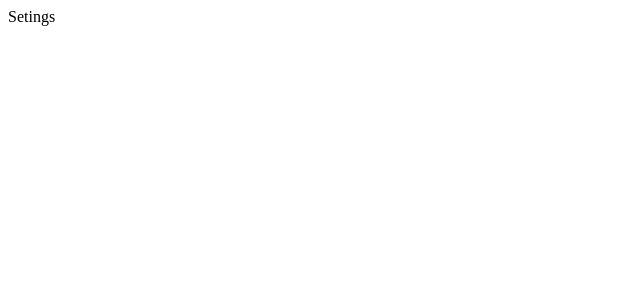
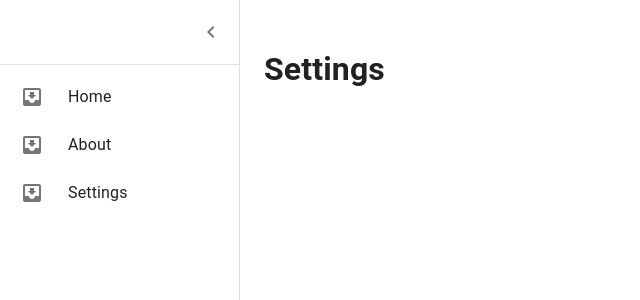
Before and after one commit to shelton15/fake-news, a React (Create React App) app: page /settings in a window 1280 px wide. Shown: the top 300 px of the page, without its empty margins (0-640 px from the left). Built offline with nearby package versions, Linux system fonts and the light colour scheme.

Commit message:
page links created

```diff
--- a/src/App.js
+++ b/src/App.js
@@ -1,5 +1,5 @@
 import React from "react";
-import Sidenav from "./Components/Sidenav";
+// import Sidenav from "./Components/Sidenav";
 import { Routes, Route, BrowserRouter } from "react-router-dom";
 import Home from "./Pages/Home";
 import About from "./Pages/About";
--- a/src/Components/Sidenav.jsx
+++ b/src/Components/Sidenav.jsx
@@ -2,14 +2,10 @@ import * as React from 'react';
 import { styled, useTheme } from '@mui/material/styles';
 import Box from '@mui/material/Box';
 import MuiDrawer from '@mui/material/Drawer';
-import MuiAppBar from '@mui/material/AppBar';
-import Toolbar from '@mui/material/Toolbar';
 import List from '@mui/material/List';
 import CssBaseline from '@mui/material/CssBaseline';
-import Typography from '@mui/material/Typography';
 import Divider from '@mui/material/Divider';
 import IconButton from '@mui/material/IconButton';
-import MenuIcon from '@mui/icons-material/Menu';
 import ChevronLeftIcon from '@mui/icons-material/ChevronLeft';
 import ChevronRightIcon from '@mui/icons-material/ChevronRight';
 import ListItem from '@mui/material/ListItem';
@@ -17,7 +13,8 @@ import ListItemButton from '@mui/material/ListItemButton';
 import ListItemIcon from '@mui/material/ListItemIcon';
 import ListItemText from '@mui/material/ListItemText';
 import InboxIcon from '@mui/icons-material/MoveToInbox';
-import MailIcon from '@mui/icons-material/Mail';
+import {useNavigate} from "react-router-dom";
+
 
 const drawerWidth = 240;
 
@@ -51,24 +48,6 @@ const DrawerHeader = styled('div')(({ theme }) => ({
   ...theme.mixins.toolbar,
 }));
 
-const AppBar = styled(MuiAppBar, {
-  shouldForwardProp: (prop) => prop !== 'open',
-})(({ theme, open }) => ({
-  zIndex: theme.zIndex.drawer + 1,
-  transition: theme.transitions.create(['width', 'margin'], {
-    easing: theme.transitions.easing.sharp,
-    duration: theme.transitions.duration.leavingScreen,
-  }),
-  ...(open && {
-    marginLeft: drawerWidth,
-    width: `calc(100% - ${drawerWidth}px)`,
-    transition: theme.transitions.create(['width', 'margin'], {
-      easing: theme.transitions.easing.sharp,
-      duration: theme.transitions.duration.enteringScreen,
-    }),
-  }),
-}));
-
 const Drawer = styled(MuiDrawer, { shouldForwardProp: (prop) => prop !== 'open' })(
   ({ theme, open }) => ({
     width: drawerWidth,
@@ -89,47 +68,21 @@ const Drawer = styled(MuiDrawer, { shouldForwardProp: (prop) => prop !== 'open'
 export default function Sidenav() {
   const theme = useTheme();
   const [open, setOpen] = React.useState(true);
-
-  const handleDrawerOpen = () => {
-    setOpen(true);
-  };
-
-  const handleDrawerClose = () => {
-    setOpen(false);
-  };
+  const navigate = useNavigate();
 
   return (
     <Box sx={{ display: 'flex' }}>
       <CssBaseline />
-      <AppBar position="fixed" open={open}>
-        <Toolbar>
-          <IconButton
-            color="inherit"
-            aria-label="open drawer"
-            onClick={handleDrawerOpen}
-            edge="start"
-            sx={{
-              marginRight: 5,
-              ...(open && { display: 'none' }),
-            }}
-          >
-            <MenuIcon />
-          </IconButton>
-          <Typography variant="h6" noWrap component="div">
-            Mini variant drawer
-          </Typography>
-        </Toolbar>
-      </AppBar>
+
       <Drawer variant="permanent" open={open}>
         <DrawerHeader>
-          <IconButton onClick={handleDrawerClose}>
+          <IconButton onClick={()=>setOpen(!open)}>
             {theme.direction === 'rtl' ? <ChevronRightIcon /> : <ChevronLeftIcon />}
           </IconButton>
         </DrawerHeader>
         <Divider />
         <List>
-          {['Inbox', 'Starred', 'Send email', 'Drafts'].map((text, index) => (
-            <ListItem key={text} disablePadding sx={{ display: 'block' }}>
+        <ListItem disablePadding sx={{ display: 'block' }} onClick={()=>{navigate("/")}}>
               <ListItemButton
                 sx={{
                   minHeight: 48,
@@ -144,17 +97,12 @@ export default function Sidenav() {
                     justifyContent: 'center',
                   }}
                 >
-                  {index % 2 === 0 ? <InboxIcon /> : <MailIcon />}
+                  <InboxIcon />
                 </ListItemIcon>
-                <ListItemText primary={text} sx={{ opacity: open ? 1 : 0 }} />
+                <ListItemText primary="Home" sx={{ opacity: open ? 1 : 0 }} />
               </ListItemButton>
             </ListItem>
-          ))}
-        </List>
-        <Divider />
-        <List>
-          {['All mail', 'Trash', 'Spam'].map((text, index) => (
-            <ListItem key={text} disablePadding sx={{ display: 'block' }}>
+            <ListItem disablePadding sx={{ display: 'block' }} onClick={()=>{navigate("/about")}}>
               <ListItemButton
                 sx={{
                   minHeight: 48,
@@ -169,44 +117,34 @@ export default function Sidenav() {
                     justifyContent: 'center',
                   }}
                 >
-                  {index % 2 === 0 ? <InboxIcon /> : <MailIcon />}
+                  <InboxIcon />
                 </ListItemIcon>
-                <ListItemText primary={text} sx={{ opacity: open ? 1 : 0 }} />
+                <ListItemText primary="About" sx={{ opacity: open ? 1 : 0 }} />
               </ListItemButton>
             </ListItem>
-          ))}
+            <ListItem disablePadding sx={{ display: 'block' }} onClick={()=>{navigate("/settings")}}>
+              <ListItemButton
+                sx={{
+                  minHeight: 48,
+                  justifyContent: open ? 'initial' : 'center',
+                  px: 2.5,
+                }}
+              >
+                <ListItemIcon
+                  sx={{
+                    minWidth: 0,
+                    mr: open ? 3 : 'auto',
+                    justifyContent: 'center',
+                  }}
+                >
+                  <InboxIcon />
+                </ListItemIcon>
+                <ListItemText primary="Settings" sx={{ opacity: open ? 1 : 0 }} />
+              </ListItemButton>
+            </ListItem>
         </List>
       </Drawer>
-      <Box component="main" sx={{ flexGrow: 1, p: 3 }}>
-        <DrawerHeader />
-        <Typography paragraph>
-          Lorem ipsum dolor sit amet, consectetur adipiscing elit, sed do eiusmod
-          tempor incididunt ut labore et dolore magna aliqua. Rhoncus dolor purus non
-          enim praesent elementum facilisis leo vel. Risus at ultrices mi tempus
-          imperdiet. Semper risus in hendrerit gravida rutrum quisque non tellus.
-          Convallis convallis tellus id interdum velit laoreet id donec ultrices.
-          Odio morbi quis commodo odio aenean sed adipiscing. Amet nisl suscipit
-          adipiscing bibendum est ultricies integer quis. Cursus euismod quis viverra
-          nibh cras. Metus vulputate eu scelerisque felis imperdiet proin fermentum
-          leo. Mauris commodo quis imperdiet massa tincidunt. Cras tincidunt lobortis
-          feugiat vivamus at augue. At augue eget arcu dictum varius duis at
-          consectetur lorem. Velit sed ullamcorper morbi tincidunt. Lorem donec massa
-          sapien faucibus et molestie ac.
-        </Typography>
-        <Typography paragraph>
-          Consequat mauris nunc congue nisi vitae suscipit. Fringilla est ullamcorper
-          eget nulla facilisi etiam dignissim diam. Pulvinar elementum integer enim
-          neque volutpat ac tincidunt. Ornare suspendisse sed nisi lacus sed viverra
-          tellus. Purus sit amet volutpat consequat mauris. Elementum eu facilisis
-          sed odio morbi. Euismod lacinia at quis risus sed vulputate odio. Morbi
-          tincidunt ornare massa eget egestas purus viverra accumsan in. In hendrerit
-          gravida rutrum quisque non tellus orci ac. Pellentesque nec nam aliquam sem
-          et tortor. Habitant morbi tristique senectus et. Adipiscing elit duis
-          tristique sollicitudin nibh sit. Ornare aenean euismod elementum nisi quis
-          eleifend. Commodo viverra maecenas accumsan lacus vel facilisis. Nulla
-          posuere sollicitudin aliquam ultrices sagittis orci a.
-        </Typography>
-      </Box>
+
     </Box>
   );
 }
--- a/src/Pages/About.jsx
+++ b/src/Pages/About.jsx
@@ -1,9 +1,18 @@
 import React from "react";
+import Sidenav from "../Components/Sidenav";
+import { Box } from "@mui/material";
+// import Typography from '@mui/material/Typography';
+
 
 export default function About() {
     return (
-        <div>
-            About
-        </div>
+        <>
+        <Box sx={{display:"flex"}}>
+            <Sidenav/>
+            <Box component="main" sx={{ flexGrow: 1, p: 3 }}>
+            <h1>About</h1>
+            </Box>
+        </Box>
+        </>
     )
 }
--- a/src/Pages/Home.jsx
+++ b/src/Pages/Home.jsx
@@ -1,9 +1,18 @@
 import React from "react";
+import Sidenav from "../Components/Sidenav";
+import { Box } from "@mui/material";
+// import Typography from '@mui/material/Typography';
+
 
 export default function Home() {
     return (
-        <div>
-            Home
-        </div>
+        <>
+        <Box sx={{display:"flex"}}>
+            <Sidenav/>
+            <Box component="main" sx={{ flexGrow: 1, p: 3 }}>
+            <h1>Home</h1>
+            </Box>
+        </Box>
+        </>
     )
 }
--- a/src/Pages/Settings.jsx
+++ b/src/Pages/Settings.jsx
@@ -1,9 +1,18 @@
 import React from "react";
+import Sidenav from "../Components/Sidenav";
+import { Box } from "@mui/material";
+// import Typography from '@mui/material/Typography';
 
-export default function Setings() {
+
+export default function Settings() {
     return (
-        <div>
-            Setings
-        </div>
+        <>
+        <Box sx={{display:"flex"}}>
+            <Sidenav/>
+            <Box component="main" sx={{ flexGrow: 1, p: 3 }}>
+            <h1>Settings</h1>
+            </Box>
+        </Box>
+        </>
     )
 }
```
